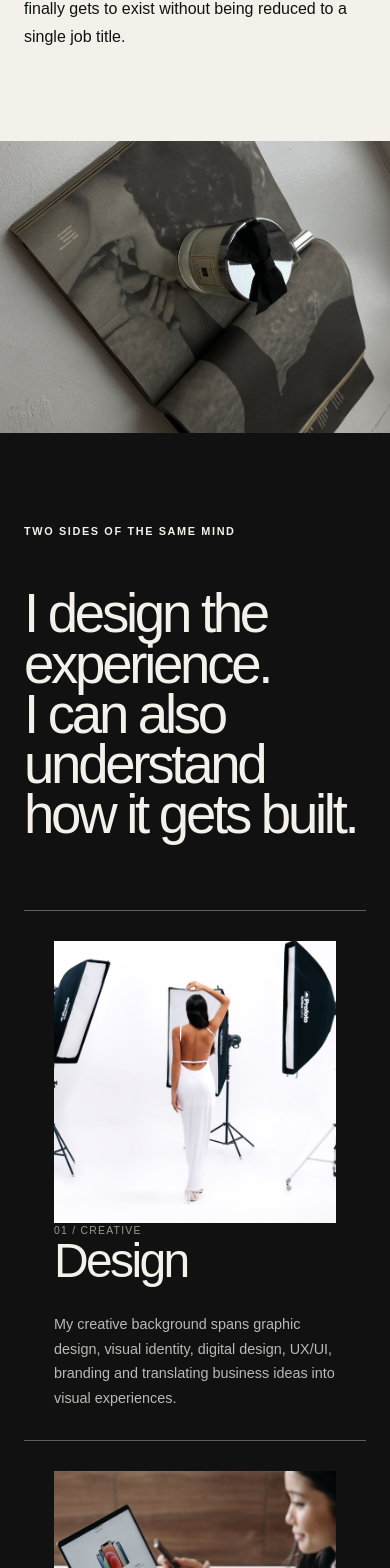
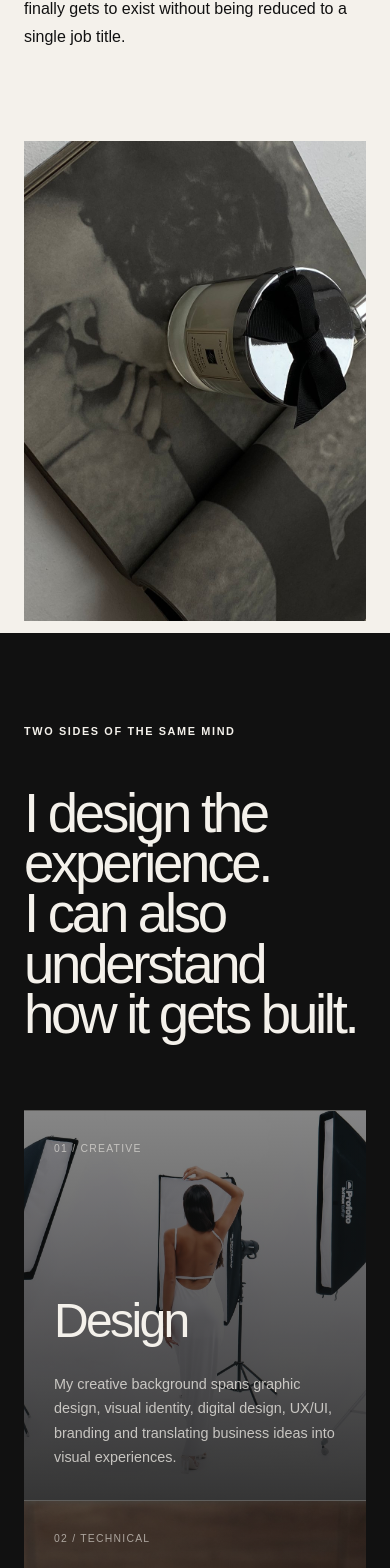
Before and after one commit to gititbunny/ndosseeyy, a React (Vite) app: page /about in a window 390 px wide. Shown: the part 2435-4003 px from the top of the page. Built offline with nearby package versions, Linux system fonts and the light colour scheme.

Commit message:
Update About.css

```diff
--- a/src/styles/About.css
+++ b/src/styles/About.css
@@ -245,6 +245,24 @@
   line-height: 1.75;
 }
 
+/* ========================================
+   EDITORIAL VISUAL BREAK
+======================================== */
+
+.about-visual-break {
+  padding: 0 40px 18px;
+}
+
+.about-visual-break img {
+  width: 100%;
+  height: min(72vh, 820px);
+  min-height: 560px;
+
+  display: block;
+
+  object-fit: cover;
+  object-position: center;
+}
 
 /* ========================================
    CREATIVE + TECHNICAL
@@ -324,6 +342,57 @@
   opacity: 0.75;
 }
 
+/* ========================================
+   DUALITY VISUAL CARDS
+======================================== */
+
+.about-duality-card-visual {
+  position: relative;
+
+  overflow: hidden;
+}
+
+.about-duality-card-image {
+  position: absolute;
+  inset: 0;
+
+  width: 100%;
+  height: 100%;
+
+  object-fit: cover;
+
+  opacity: 0.7;
+
+  transition: transform 0.8s cubic-bezier(0.22, 1, 0.36, 1);
+}
+
+.about-duality-card-visual::after {
+  content: "";
+
+  position: absolute;
+  inset: 0;
+
+  z-index: 1;
+
+  background:
+    linear-gradient(
+      to bottom,
+      rgba(17, 17, 17, 0.3),
+      rgba(17, 17, 17, 0.78)
+    );
+}
+
+.about-duality-card-visual > span,
+.about-duality-card-visual > h3,
+.about-duality-card-visual > p {
+  position: relative;
+
+  z-index: 2;
+}
+
+.about-duality-card-visual:hover .about-duality-card-image {
+  transform: scale(1.035);
+}
 
 /* ========================================
    DISCIPLINES
@@ -435,6 +504,48 @@
 
   font-size: 0.9rem;
   line-height: 1.7;
+}
+
+/* ========================================
+   JOURNEY VISUALS
+======================================== */
+
+.about-journey-media {
+  margin-top: 75px;
+
+  display: grid;
+  grid-template-columns: 1.25fr 0.75fr;
+  align-items: end;
+  gap: 18px;
+}
+
+.about-journey-image {
+  overflow: hidden;
+
+  background: #d8d4cc;
+}
+
+.about-journey-image-large {
+  height: 620px;
+}
+
+.about-journey-image-small {
+  height: 470px;
+}
+
+.about-journey-image img {
+  width: 100%;
+  height: 100%;
+
+  display: block;
+
+  object-fit: cover;
+
+  transition: transform 0.8s cubic-bezier(0.22, 1, 0.36, 1);
+}
+
+.about-journey-image:hover img {
+  transform: scale(1.025);
 }
 
 
@@ -668,4 +779,36 @@
   .about-ending h2 {
     font-size: clamp(3.5rem, 16vw, 5.8rem);
   }
+
+    /* ========================================
+     ABOUT VISUAL BREAK
+  ======================================== */
+
+  .about-visual-break {
+    padding: 0 24px 12px;
+  }
+
+  .about-visual-break img {
+    height: 480px;
+    min-height: 0;
+  }
+
+
+  /* ========================================
+     JOURNEY VISUALS
+  ======================================== */
+
+  .about-journey-media {
+    margin-top: 55px;
+
+    grid-template-columns: 1fr;
+  }
+
+  .about-journey-image-large {
+    height: 480px;
+  }
+
+  .about-journey-image-small {
+    height: 390px;
+  }
 }
```
